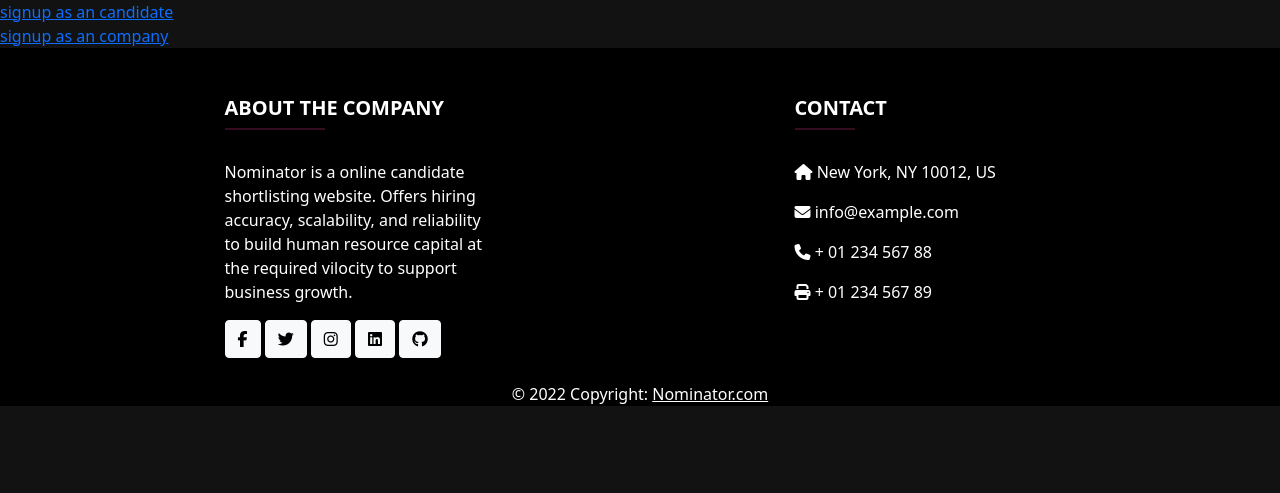
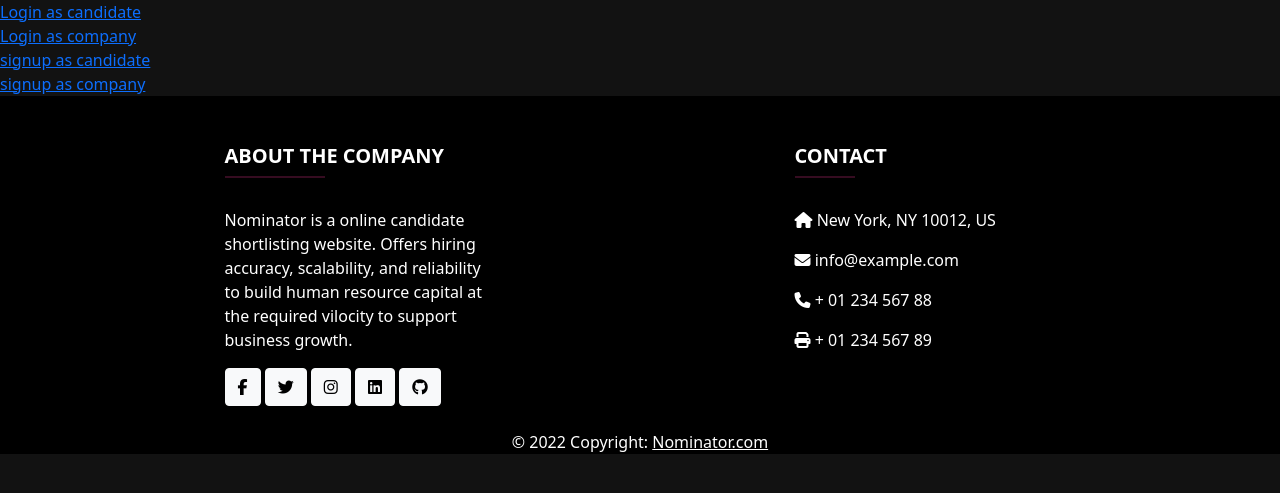
Before and after one commit to shantanavKapse/MinorProject, a Flask app: page /signup in a window 1280 px wide. Shown: the part 80-573 px from the top of the page. Run offline with Flask 2, Linux system fonts and the light colour scheme; some libraries are stand-ins or nearby versions.

Commit message:
candidate signup page structure

```diff
--- a/auth.py
+++ b/auth.py
@@ -10,8 +10,12 @@ auth = Blueprint('auth', __name__)
 def signup():
     return render_template('signup.html')
 
+@auth.route('/signup-candidate')
+def signup_candidate():
+    return render_template('signupcandidate.html')
+
 @auth.route('/signup-candidate', methods=['POST'])
-def signup_post():
+def signup_candidate_post():
     email = request.form.get('email')
     username = request.form.get('username')
     password = request.form.get('password')
--- a/templates/signup.html
+++ b/templates/signup.html
@@ -1,6 +1,6 @@
 {% extends 'base.html' %}
 {% block css %}
-    <link rel="stylesheet" href="{{url_for('static', filename='css/about.css' )}}">
+    <link rel="stylesheet" href="{{url_for('static', filename='' )}}">
 {% endblock %}
 {% block title %}
     Home | Login
@@ -8,15 +8,26 @@
 
 {% block body %}
 <div>
+    <a href="/login-candidate">
+        Login as candidate
+    </a>
+</div>
+<div>
+    <a href="/login-company">
+        Login as company
+    </a>
+</div>
+<div>
     <a href="/signup-candidate">
-        signup as an candidate
+        signup as candidate
     </a>
 </div>
 <div>
     <a href="/signup-company">
-        signup as an company
+        signup as company
     </a>
 </div>
+
 {% endblock %}
 
 {% block js %}
```
